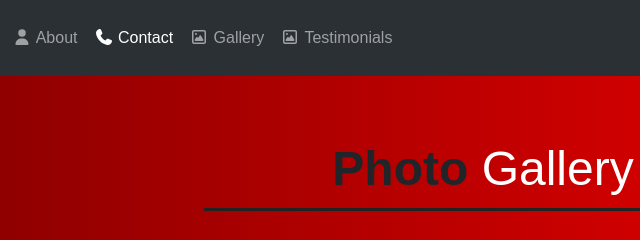
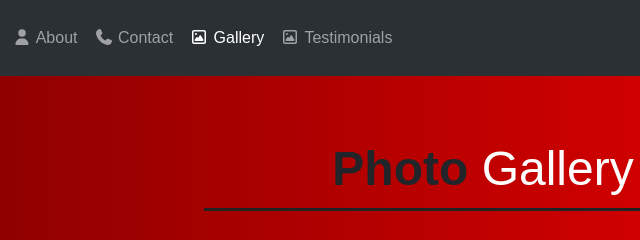
Before and after one commit to drldrk/Testimonial, a plain HTML site: page Gallery/gallery.html in a window 1280 px wide. Shown: the top 240 px of the page, 157-797 px from the left. Drawn offline with nearby package versions, Linux system fonts and the light colour scheme.

Commit message:
Update gallery.html

```diff
--- a/Gallery/gallery.html
+++ b/Gallery/gallery.html
@@ -31,10 +31,10 @@
           <a class="nav-link " href="../AboutUS.html"><i class="fa-solid fa-user"></i> About</a>
         </li>
         <li class="nav-item">
-          <a class="nav-link active" href="../contact page.html"><i class="fa-solid fa-phone"></i> Contact</a>
+          <a class="nav-link " href="../contact page.html"><i class="fa-solid fa-phone"></i> Contact</a>
         </li>
         <li class="nav-item">
-          <a class="nav-link" href="../Gallery/gallery.html"><i class="fa-regular fa-image"></i> Gallery</a>
+          <a class="nav-link active" href="../Gallery/gallery.html"><i class="fa-regular fa-image"></i> Gallery</a>
         </li>
           <li class="nav-item">
           <a class="nav-link" href="../Testimonial.html"><i class="fa-regular fa-image"></i> Testimonials</a>
```
